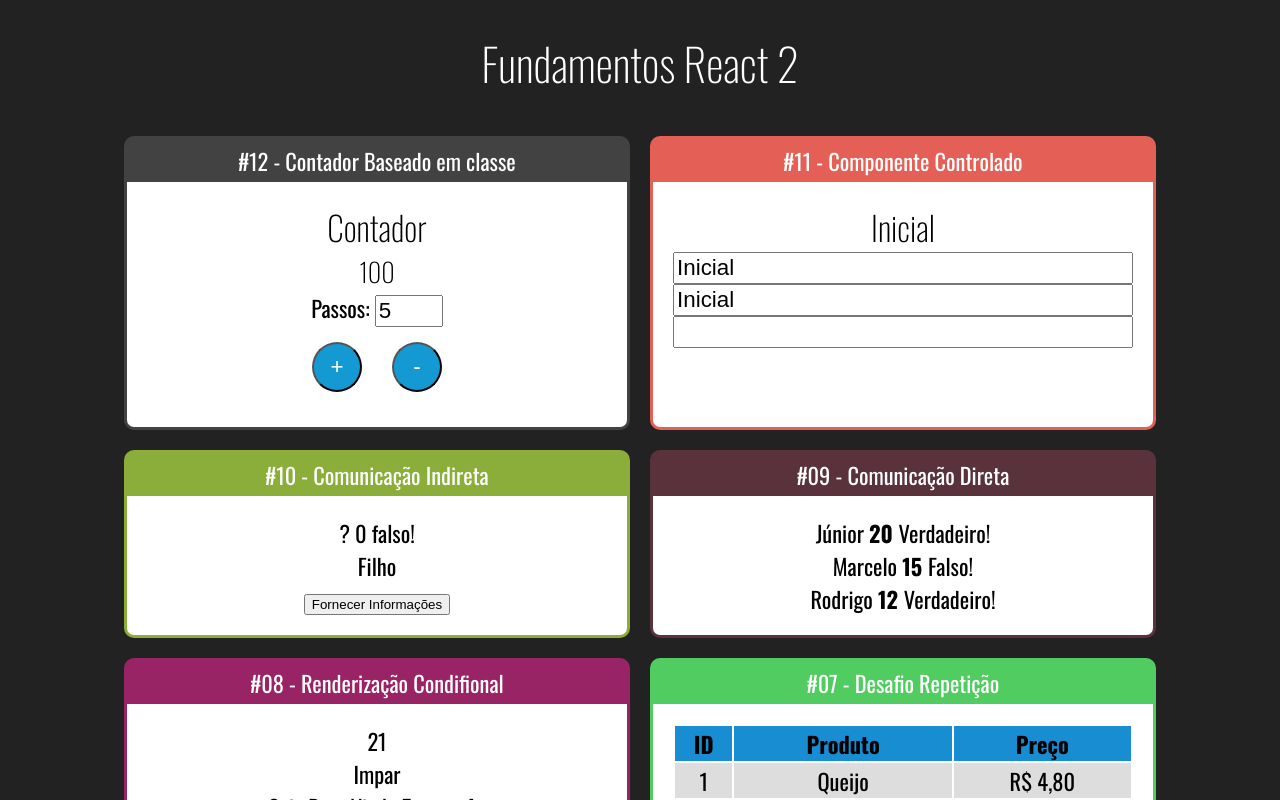
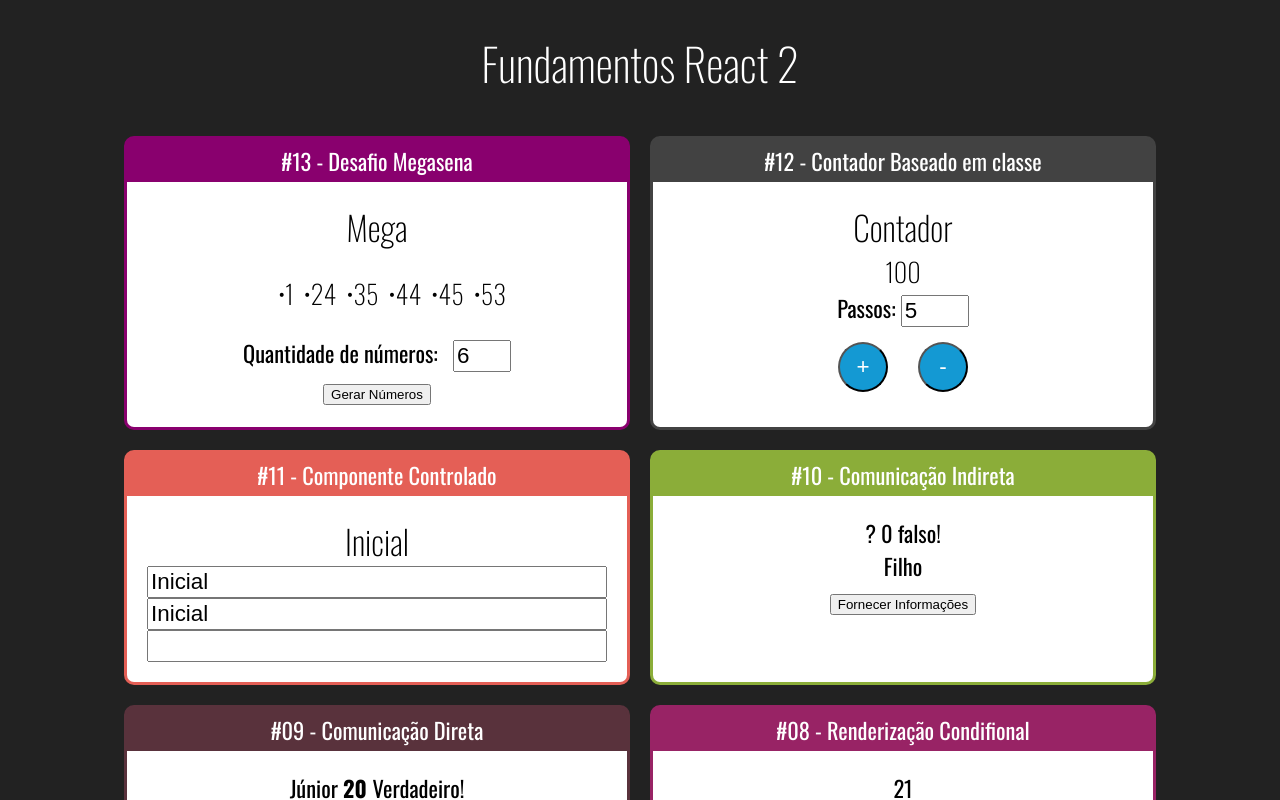
Before and after one commit to laianribas/Cod3r-curso-react, a React (Create React App) app: page / in a window 1280 px wide. Shown: the top 800 px of the page. Built offline with nearby package versions, Linux system fonts and the light colour scheme.

Commit message:
criação do componente dos números da megasena

```diff
--- a/src/App.jsx
+++ b/src/App.jsx
@@ -1,28 +1,32 @@
 /* eslint-disable import/no-anonymous-default-export */
-import './App.css'
-import React from 'react'
+import "./App.css";
+import React from "react";
 
-import Primeiro from './components/Basicos/Primeiro'
-import ComParametro from './components/Basicos/ComParametro'
-import Fragmento from './components/Basicos/Fragmento'
-import NumeroAleatorio from './components/Basicos/NumeroAleatorio'
-import Card from './components/layout/Card'
-import Familia from './components/Basicos/Familia'
-import FamiliaMembro from './components/Basicos/FamiliaMembro'
-import ListaAlunos from './components/repetição/ListaAlunos'
-import ListaProdutos from './components/repetição/ListaProdutos'
-import ParOuImpar from './components/condicional/ParOuImpar'
-import UsuarioInfo from './components/condicional/UsuarioInfo'
-import DiretaPai from './components/Comunicacao/DiretaPai'
-import IndiretaPai from './components/Comunicacao/IndiretaPai'
-import Input from './components/Formulario/Input'
-import Contador from './components/Contador/Contador'
+import Primeiro from "./components/Basicos/Primeiro";
+import ComParametro from "./components/Basicos/ComParametro";
+import Fragmento from "./components/Basicos/Fragmento";
+import NumeroAleatorio from "./components/Basicos/NumeroAleatorio";
+import Card from "./components/layout/Card";
+import Familia from "./components/Basicos/Familia";
+import FamiliaMembro from "./components/Basicos/FamiliaMembro";
+import ListaAlunos from "./components/repetição/ListaAlunos";
+import ListaProdutos from "./components/repetição/ListaProdutos";
+import ParOuImpar from "./components/condicional/ParOuImpar";
+import UsuarioInfo from "./components/condicional/UsuarioInfo";
+import DiretaPai from "./components/Comunicacao/DiretaPai";
+import IndiretaPai from "./components/Comunicacao/IndiretaPai";
+import Input from "./components/Formulario/Input";
+import Contador from "./components/Contador/Contador";
+import Megasena from "./components/mega/megasena";
 
 export default () => {
   return (
     <div className="App">
       <h1>Fundamentos React 2</h1>
       <div className="Wrapper">
+        <Card titulo="#13 - Desafio Megasena" color="#89006E">
+          <Megasena />
+        </Card>
         <Card titulo="#12 - Contador Baseado em classe" color="#424242">
           <Contador numeroInicial={100} />
         </Card>
@@ -37,7 +41,7 @@ export default () => {
         </Card>
         <Card titulo="#08 - Renderização Condifional" color="#982365">
           <ParOuImpar numero={21} />
-          <UsuarioInfo usuario={{ nome: 'Fernando' }} />
+          <UsuarioInfo usuario={{ nome: "Fernando" }} />
         </Card>
         <Card titulo="#07 - Desafio Repetição" color="#51cc61">
           <ListaProdutos />
@@ -67,5 +71,5 @@ export default () => {
         </Card>
       </div>
     </div>
-  )
-}
+  );
+};
--- a/src/components/Contador/Contador.jsx
+++ b/src/components/Contador/Contador.jsx
@@ -1,5 +1,5 @@
 import React, { Component } from 'react'
-import Button from './Button'
+import Button from '../Button/Button'
 import './Contador.css'
 import Display from './Display'
 import PassoForm from './passoForm'
--- /dev/null
+++ b/src/components/mega/mega.css
@@ -0,0 +1,14 @@
+.Mega input {
+    font-size: 1.4rem;
+    width: 50px;
+}
+
+.Mega label {
+    margin-right: 10px;
+}
+
+.Mega ul li{
+    display: inline-block;
+    flex-direction: row;
+    margin-right: 10px;
+}
--- /dev/null
+++ b/src/components/mega/megasena.jsx
@@ -0,0 +1,52 @@
+import React, { useState } from "react";
+import Button from "../Button/Button";
+import "./mega.css";
+const Megasena = (props) => {
+  function megasena(range) {
+    const numbers = Array(range)
+      .fill(0)
+      .reduce((nums) => {
+        const newNumber = unique(1, 60, nums);
+        return [...nums, newNumber];
+      }, [])
+      .sort((n1, n2) => n1 - n2);
+    return numbers;
+  }
+
+  function unique(min, max, array) {
+    const random = parseInt(Math.random() * (max + 1 - min) + min);
+    return array.includes(random) ? unique(min, max, array) : random;
+  }
+
+  const [qtde, setQtde] = useState(props.qtde || 6);
+  const initialNumbers = megasena(qtde);
+
+  const [numbers, setNumbers] = useState(initialNumbers);
+  return (
+    <div className="Mega">
+      <h2>Mega</h2>
+      {/* <h3>{numbers.join("   ")}</h3> */}
+      <ul>
+        {numbers.map((numbers, i) => {
+          return <li key={i}><h3>•{numbers}</h3></li>;
+        })}
+      </ul>
+      <div>
+        <label>Quantidade de números: </label>
+        <input
+          min={6}
+          max={15}
+          type="number"
+          value={qtde}
+          onChange={(e) => {
+            setQtde(+e.target.value);
+            setNumbers(megasena(+e.target.value));
+          }}
+        />
+      </div>
+      <Button onClick={(_) => setNumbers(megasena(qtde))}>Gerar Números</Button>
+    </div>
+  );
+};
+
+export default Megasena;
```
Also changed, not shown: src/components/mega/mega.js (deleted, +0 -17 lines), src/components/Button/Button.jsx (renamed from src/components/Contador/Button.jsx).
